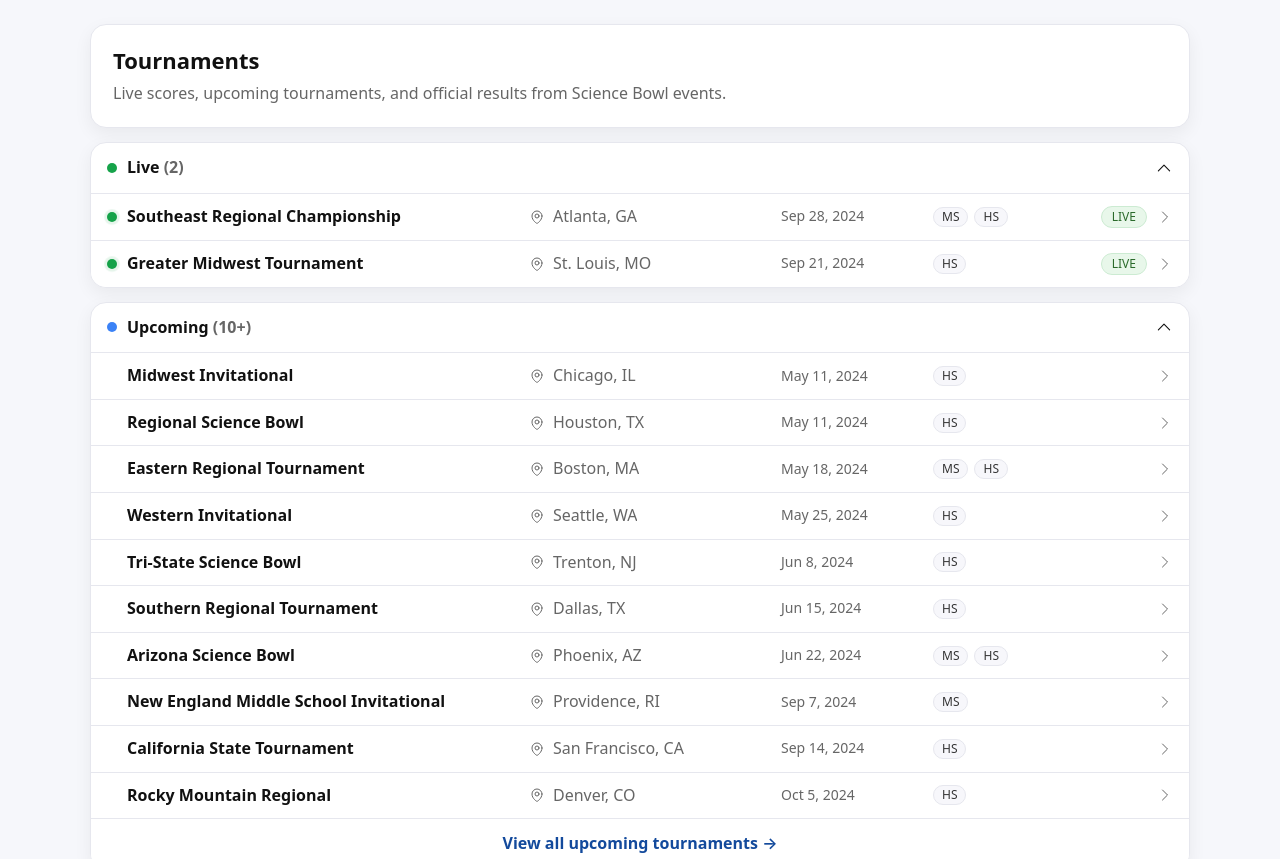
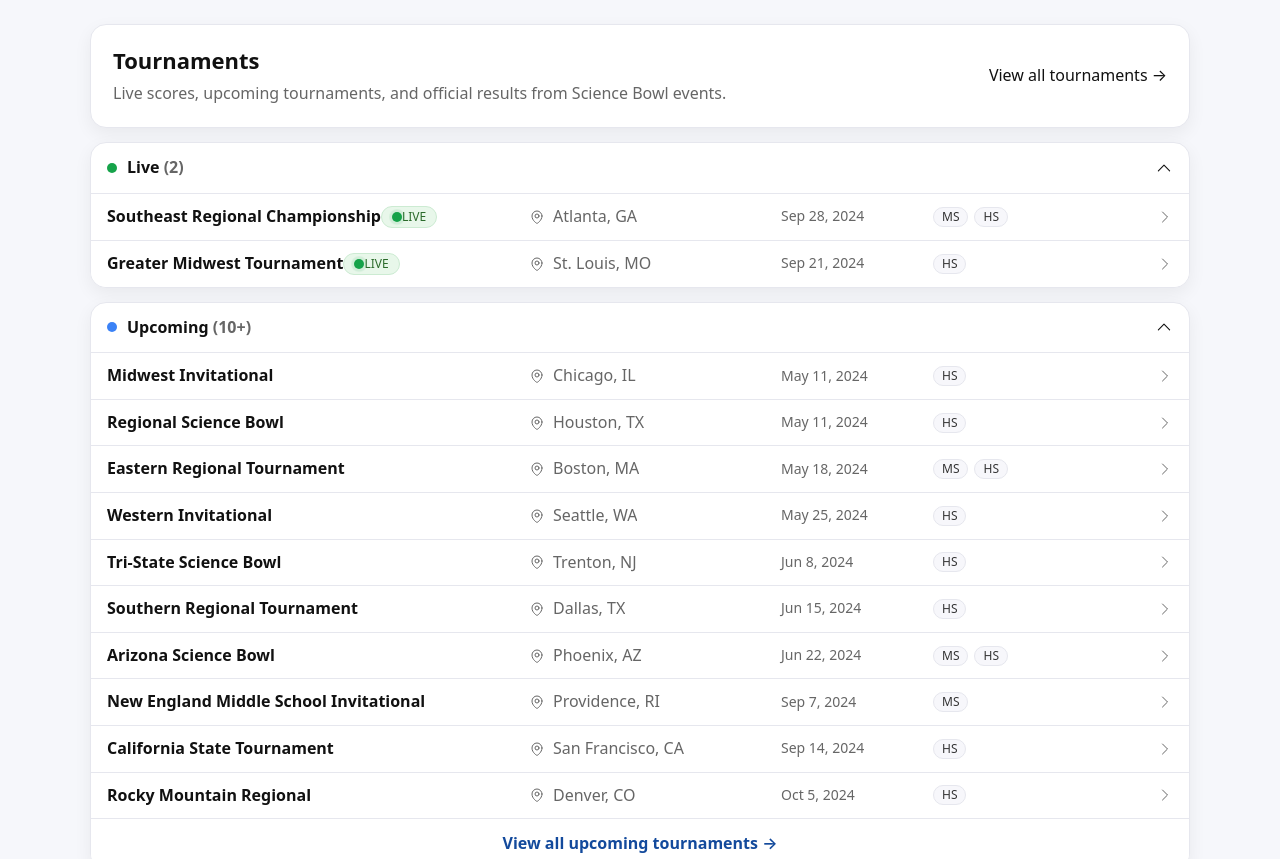
Before and after one commit to xpoes123/scibowl-org, a React (Vite) app in the folder apps/website/frontend/: page / in a window 1280 px wide. Shown: the top 859 px of the page. Built offline with nearby package versions, Linux system fonts and the light colour scheme; no server answers.

Commit message:
Restyle tournament rows

```diff
--- a/apps/website/frontend/src/features/tournaments/components/TournamentRow.tsx
+++ b/apps/website/frontend/src/features/tournaments/components/TournamentRow.tsx
@@ -18,9 +18,16 @@ export const TournamentRow = memo(function TournamentRow({ tournament }: Tournam
     <Link to={`/tournaments/${tournament.id}`} className="sbTournamentRow">
       <div className="sbTournamentRowContent">
         <div className="sbRowMain">
-          <span className={isLive ? "sbLivePulse" : "sbLivePulseSpacer"} aria-hidden="true" />
           <div className="sbMinW0">
-            <div className="sbRowName">{tournament.name}</div>
+            <div className="sbRowNameLine">
+              <span className="sbRowName">{tournament.name}</span>
+              {isLive && (
+                <span className="sbBadge sbBadgeLive sbBadgeLiveInline">
+                  <span className="sbLivePulse sbLivePulseInBadge" aria-hidden="true" />
+                  LIVE
+                </span>
+              )}
+            </div>
             <div className="sbRowMetaMobile">
               <span className="sbRowMetaItem">
                 <MapPinIcon className="sbIcon" aria-hidden="true" />
@@ -44,7 +51,6 @@ export const TournamentRow = memo(function TournamentRow({ tournament }: Tournam
         <LevelPills levels={tournament.level} />
 
         <div className="sbRowRight">
-          {isLive && <span className="sbBadge sbBadgeLive">LIVE</span>}
           <ChevronRightIcon className="sbRowChevron" aria-hidden="true" />
         </div>
       </div>
--- a/apps/website/frontend/src/features/tournaments/pages/TournamentsLandingPage.tsx
+++ b/apps/website/frontend/src/features/tournaments/pages/TournamentsLandingPage.tsx
@@ -1,4 +1,5 @@
 import { useMemo } from "react";
+import { Link } from "react-router-dom";
 import { useTournaments } from "../hooks/useTournaments";
 import type { TournamentStatus, TournamentSummary } from "../types";
 import { getStatusLabel, getStatusQueryParam } from "../utils/status";
@@ -57,10 +58,17 @@ export function TournamentsLandingPage() {
   return (
     <div className="sbStack">
       <div className="card sbPageHeader">
-        <h1 className="sbTitle">Tournaments</h1>
-        <p className="sbMuted sbTopSpace">
-          Live scores, upcoming tournaments, and official results from Science Bowl events.
-        </p>
+        <div className="sbHeaderRow">
+          <div className="sbMinW0">
+            <h1 className="sbTitle">Tournaments</h1>
+            <p className="sbMuted sbTopSpace">
+              Live scores, upcoming tournaments, and official results from Science Bowl events.
+            </p>
+          </div>
+          <Link to="/tournaments" className="sbHeaderLink">
+            View all tournaments <span aria-hidden="true">{"\u2192"}</span>
+          </Link>
+        </div>
       </div>
 
       <TournamentSection
```
